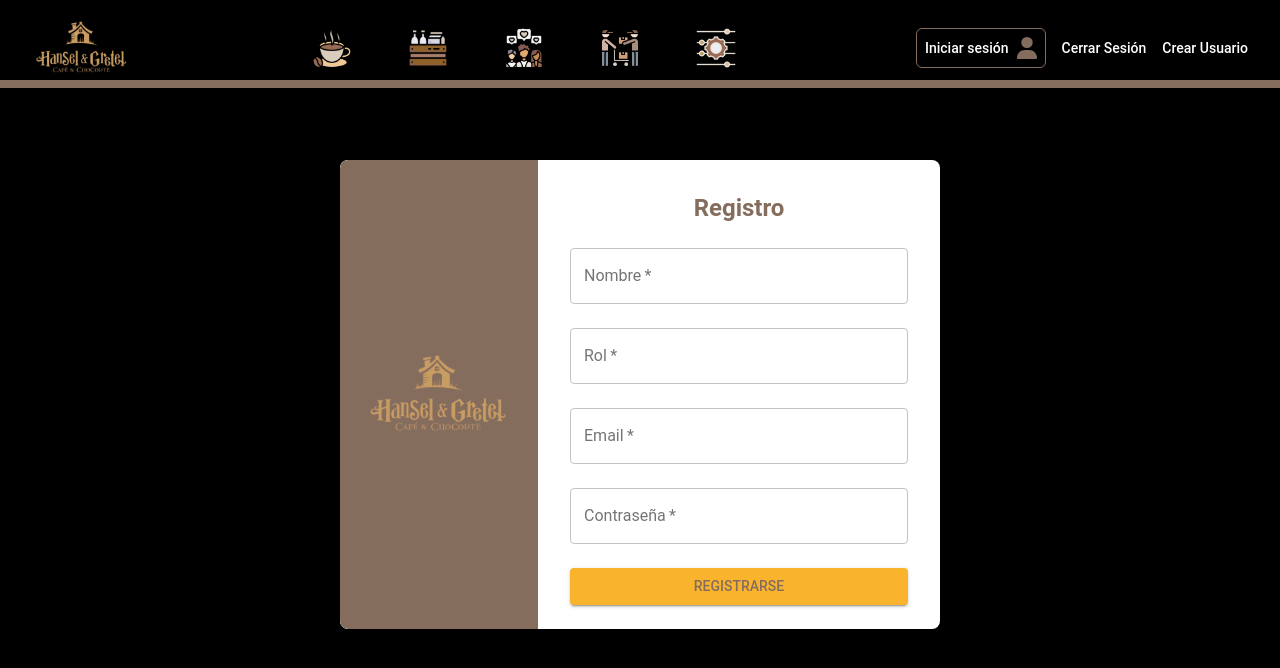
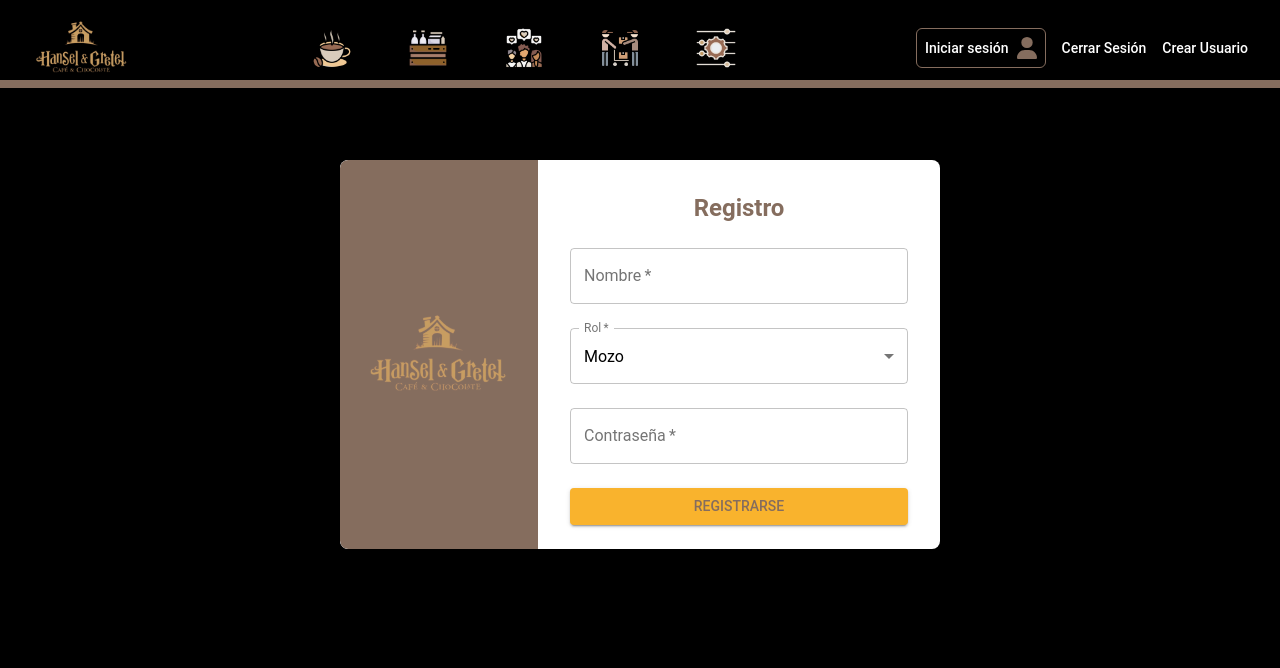
Before and after one commit to EvaristoAguirre/Hansel_y_Gretel_app, a Next.js app in the folder frontend/: page /views/register in a window 1280 px wide. Shown: the top 668 px of the page. Built offline with nearby package versions, Linux system fonts and the light colour scheme.

Commit message:
funcionalidad de registro caaaasi-lista

```diff
--- a/frontend/app/views/register/page.tsx
+++ b/frontend/app/views/register/page.tsx
@@ -1,26 +1,42 @@
 'use client';
 
 import { useState } from 'react';
-import { Card, CardContent, Typography, TextField, Button, Box } from '@mui/material';
+import { Card, CardContent, Typography, TextField, Button, Box, MenuItem } from '@mui/material';
 import { ThemeProvider } from '@mui/material/styles';
 import theme from '@/styles/theme';
 import Image from 'next/image';
+import { registerUser } from '@/helpers/login-register';
+import { RegisterRequest, UserRole } from '@/components/Interfaces/IUsers';
+import Swal from 'sweetalert2';
 
 export default function RegisterForm() {
-  const [formData, setFormData] = useState({
-    name: '',
-    rol: '',
-    email: '',
+  const [formData, setFormData] = useState<RegisterRequest>({
+    username: '',
     password: '',
+    role: UserRole.MOZO, // Valor por defecto
   });
 
-  const handleChange = (e: React.ChangeEvent<HTMLInputElement>) => {
-    setFormData({ ...formData, [e.target.name]: e.target.value });
+  const handleChange = (e: React.ChangeEvent<HTMLInputElement | HTMLTextAreaElement>) => {
+    const { name, value } = e.target;
+
+    // Si el campo es 'role', convertirlo a enum
+    setFormData((prevData) => ({
+      ...prevData,
+      [name]: name === 'role' ? (value as UserRole) : value,
+    }));
   };
 
-  const handleSubmit = (e: React.FormEvent) => {
+  const handleSubmit = async (e: React.FormEvent) => {
     e.preventDefault();
-    console.log('Formulario enviado:', formData);
+    try {
+      const result = await registerUser(formData);
+      Swal.fire('Registro exitoso', 'El usuario se ha registrado correctamente', 'success');
+      // redirigir a la vista de login
+      window.location.href = '/views/login';
+    } catch (error: any) {
+      console.error('Error en el registro:', error.message);
+      Swal.fire('Error en el registro', error.message, 'error');
+    }
   };
 
   return (
@@ -42,32 +58,26 @@ export default function RegisterForm() {
                 margin="normal"
                 label="Nombre"
                 variant="outlined"
-                name="name"
-                value={formData.name}
+                name="username"
+                value={formData.username}
                 onChange={handleChange}
                 required
               />
               <TextField
                 fullWidth
+                select
                 margin="normal"
                 label="Rol"
                 variant="outlined"
-                name="rol"
-                value={formData.rol}
+                name="role"
+                value={formData.role}
                 onChange={handleChange}
                 required
-              />
-              <TextField
-                fullWidth
-                margin="normal"
-                label="Email"
-                variant="outlined"
-                type="email"
-                name="email"
-                value={formData.email}
-                onChange={handleChange}
-                required
-              />
+              >
+                <MenuItem value={UserRole.MOZO}>Mozo</MenuItem>
+                <MenuItem value={UserRole.ENCARGADO}>Encargado</MenuItem>
+                <MenuItem value={UserRole.ADMIN}>Admin</MenuItem>
+              </TextField>
               <TextField
                 fullWidth
                 margin="normal"
--- /dev/null
+++ b/frontend/components/Interfaces/IUsers.ts
@@ -0,0 +1,53 @@
+export enum UserRole {
+  MOZO = 'mozo',
+  ENCARGADO = 'encargado',
+  ADMIN = 'admin',
+}
+
+// 📌 Interfaz para el registro de usuario
+export interface RegisterRequest {
+  username: string;
+  password: string;
+  role?: UserRole;
+}
+
+export interface RegisterResponse {
+  message: string;
+  userId: string;
+  username: string;
+  role: UserRole;
+}
+
+// 📌 Interfaz para el login de usuario
+export interface LoginRequest {
+  username: string;
+  password: string;
+}
+
+export interface LoginResponse {
+  message: string;
+  username: string;
+  role: UserRole;
+  token?: string; // Si luego agregas autenticación con JWT
+}
+
+// 📌 Interfaz para la recuperación de contraseña
+export interface RecoverRequest {
+  username: string;
+}
+
+export interface RecoverResponse {
+  message: string;
+  recoveryCode: string;
+}
+
+// 📌 Interfaz para el reseteo de contraseña
+export interface ResetPasswordRequest {
+  username: string;
+  recoveryCode: string;
+  newPassword: string;
+}
+
+export interface ResetPasswordResponse {
+  message: string;
+}
--- a/frontend/components/Products/TabProducts/ProductTable.tsx
+++ b/frontend/components/Products/TabProducts/ProductTable.tsx
@@ -22,8 +22,6 @@ export const ProductTable: React.FC<ProductTableProps> = ({
   // Actualizar los resultados de búsqueda cuando `products` cambie
   useEffect(() => {
     setSearchResults(products);
-    console.log("🌕🌕 products:", products);
-
   }, [products]);
 
   // Actualizar los productos seleccionados al cambiar `products`
--- a/frontend/components/URI/URI.js
+++ b/frontend/components/URI/URI.js
@@ -24,3 +24,7 @@ export const URI_TABLE = "http://localhost:3000/tables"
 export const URI_ORDER_OPEN = "http://localhost:3000/order/open"
 
 export const URI_ORDER = "http://localhost:3000/order"
+
+//USERS
+
+export const URI_USER = "http://localhost:3000/users"
--- /dev/null
+++ b/frontend/helpers/login-register.ts
@@ -0,0 +1,37 @@
+import { LoginRequest, LoginResponse, RecoverRequest, RecoverResponse, RegisterRequest, RegisterResponse, ResetPasswordRequest, ResetPasswordResponse } from '@/components/Interfaces/IUsers';
+import { URI_USER } from '@/components/URI/URI';
+
+
+
+const postRequest = async <T, R>(endpoint: string, body: T): Promise<R> => {
+  const response = await fetch(`${URI_USER}/${endpoint}`, {
+    method: 'POST',
+    headers: {
+      'Content-Type': 'application/json',
+    },
+    body: JSON.stringify(body),
+  });
+
+  if (!response.ok) {
+    const errorData = await response.json();
+    throw new Error(errorData.message || 'Error en la solicitud');
+  }
+
+  return response.json();
+};
+
+export const registerUser = async (data: RegisterRequest): Promise<RegisterResponse> => {
+  return await postRequest<RegisterRequest, RegisterResponse>('register', data);
+};
+
+export const loginUser = async (data: LoginRequest): Promise<LoginResponse> => {
+  return await postRequest<LoginRequest, LoginResponse>('login', data);
+};
+
+export const recoverPassword = async (data: RecoverRequest): Promise<RecoverResponse> => {
+  return await postRequest<RecoverRequest, RecoverResponse>('recover', data);
+};
+
+export const resetPassword = async (data: ResetPasswordRequest): Promise<ResetPasswordResponse> => {
+  return await postRequest<ResetPasswordRequest, ResetPasswordResponse>('reset-password', data);
+};
```
